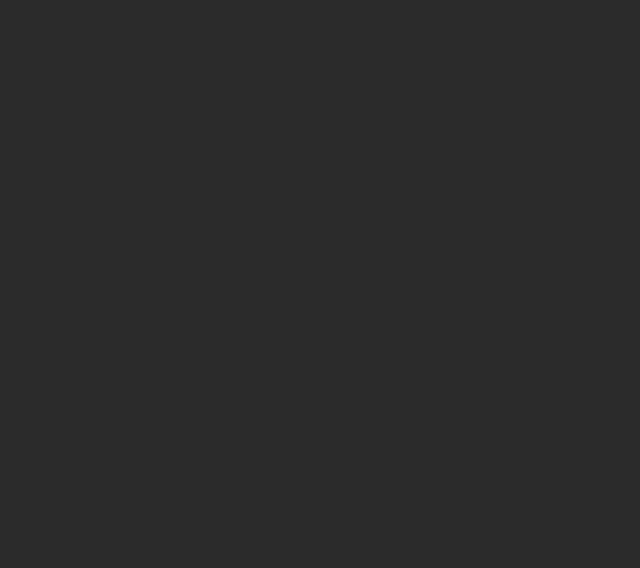
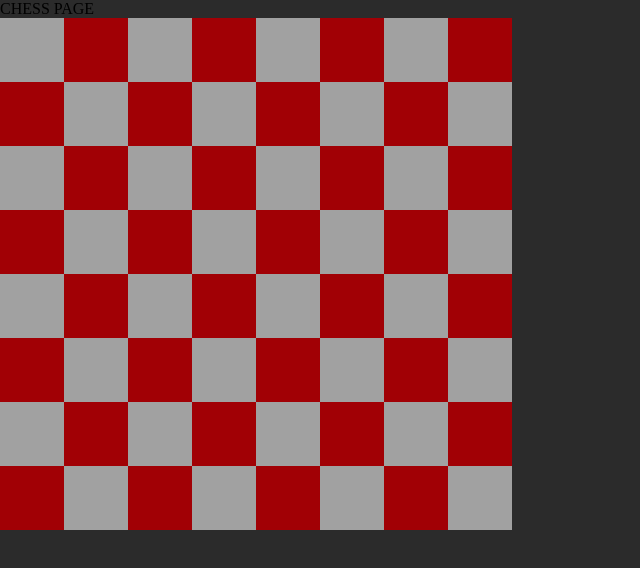
Before and after one commit to acedrow/pw, a React app: page /chess in a window 1280 px wide. Shown: the top 568 px of the page, without its empty margins (0-640 px from the left). Built offline with nearby package versions, Linux system fonts and the light colour scheme.

Commit message:
chess in progress

```diff
--- /dev/null
+++ b/src/chess/constants.ts
@@ -0,0 +1,52 @@
+export const BOARD_WHITE = '#a1a1a1'
+export const BOARD_BLACK = '#a10005'
+
+export enum PIECES {
+  WHITE_KING = '♔',
+  WHITE_QUEEN = '♕',
+  WHITE_ROOK = '♖',
+  WHITE_BISHOP = '♗',
+  WHITE_KNIGHT = '♘',
+  WHITE_PAWN = '♙',
+
+  BLACK_KING = '♚',
+  BLACK_QUEEN = '♛',
+  BLACK_ROOK = '♜',
+  BLACK_BISHOP = '♝',
+  BLACK_KNIGHT = '♞',
+  BLACK_PAWN = '♟︎',
+}
+
+type coordinatePoint = {
+  x: number
+  y: number
+}
+
+const startPos = new Map<coordinatePoint, PIECES>()
+startPos.set({ x: 0, y: 0 }, PIECES.WHITE_ROOK)
+startPos.set({ x: 1, y: 0 }, PIECES.WHITE_KNIGHT)
+startPos.set({ x: 2, y: 0 }, PIECES.WHITE_BISHOP)
+startPos.set({ x: 3, y: 0 }, PIECES.WHITE_QUEEN)
+startPos.set({ x: 4, y: 0 }, PIECES.WHITE_KING)
+startPos.set({ x: 5, y: 0 }, PIECES.WHITE_BISHOP)
+startPos.set({ x: 6, y: 0 }, PIECES.WHITE_KNIGHT)
+startPos.set({ x: 7, y: 0 }, PIECES.WHITE_ROOK)
+
+for (let x = 0; x < 8; x++) {
+  startPos.set({ x: x, y: 0 }, PIECES.WHITE_PAWN)
+}
+
+startPos.set({ x: 0, y: 6 }, PIECES.BLACK_ROOK)
+startPos.set({ x: 1, y: 6 }, PIECES.BLACK_KNIGHT)
+startPos.set({ x: 2, y: 6 }, PIECES.BLACK_BISHOP)
+startPos.set({ x: 3, y: 6 }, PIECES.BLACK_QUEEN)
+startPos.set({ x: 4, y: 6 }, PIECES.BLACK_QUEEN)
+startPos.set({ x: 5, y: 6 }, PIECES.BLACK_BISHOP)
+startPos.set({ x: 6, y: 6 }, PIECES.BLACK_KNIGHT)
+startPos.set({ x: 7, y: 6 }, PIECES.BLACK_ROOK)
+
+for (let x = 0; x < 8; x++) {
+  startPos.set({ x: x, y: 7 }, PIECES.BLACK_PAWN)
+}
+
+export const STARTING_POSITIONS = startPos
--- /dev/null
+++ b/src/chess/index.tsx
@@ -0,0 +1,76 @@
+import React, { useEffect, useState } from 'react'
+import styled from 'styled-components'
+import { BOARD_WHITE, BOARD_BLACK, STARTING_POSITIONS } from './constants'
+console.log('startpos', STARTING_POSITIONS)
+console.log('get test', STARTING_POSITIONS.get({ x: 0, y: 0 }))
+
+type TileState = {
+  color: string
+  contents?: string
+}
+
+const TileContainer = styled.div<{ color: string }>`
+  color: white;
+  width: 4rem;
+  height: 4rem;
+  background-color: ${(p) => p.color};
+`
+
+const RowHolder = styled.div`
+  display: flex;
+  flex-direction: row;
+`
+
+const ColHolder = styled.div`
+  display: flex;
+  flex-direction: column;
+`
+
+const initializeBoard = (): TileState[][] => {
+  const startingBoard: TileState[][] = []
+  for (let x = 0; x < 8; x++) {
+    startingBoard[x] = []
+    for (let y = 0; y < 8; y++) {
+      console.log('x:', x, 'y', y)
+      startingBoard[x][y] = {
+        color:
+          x % 2 === 0
+            ? y % 2 === 0
+              ? BOARD_WHITE
+              : BOARD_BLACK
+            : y % 2 === 0
+            ? BOARD_BLACK
+            : BOARD_WHITE,
+        contents: STARTING_POSITIONS.get({ x: x, y: y } || null),
+      }
+    }
+  }
+  return startingBoard
+}
+
+const ChessMain = () => {
+  const [board] = useState<TileState[][]>(initializeBoard())
+
+  useEffect(() => {
+    console.log('board', board)
+  }, [board])
+
+  const test = [1, 2, 3]
+
+  return (
+    <>
+      CHESS PAGE
+      <RowHolder>
+        {board?.map((row, x) => (
+          <ColHolder>
+            {row.map((col, y) => (
+              <TileContainer color={col.color}>{col.contents}</TileContainer>
+            ))}
+          </ColHolder>
+        ))}
+      </RowHolder>
+    </>
+  )
+}
+
+export default ChessMain
--- a/src/home/SlotMachineText.tsx
+++ b/src/home/SlotMachineText.tsx
@@ -5,19 +5,22 @@ const homepagePhrases = [
   'dungeon master',
   'barbel gremlin',
   'märzentrinker',
-  'miniature-painter',
+  'miniature painter',
   'guitarist',
   'songwriter',
   'bassist',
   'enormous nerd',
   'ex-fencer',
-  'memelord',
-  'bedroom engineer',
-  'rock-climber',
+  'ascendent memelord',
+  'orb-gazer',
+  'caster of auguries',
+  'astral projector',
+  'professional amateur',
+  'rock climber',
   'raleigh rider',
   'strategy gamer',
   'taco connoisseur',
-  'canoe-sterner',
+  'canoe sterner',
   'green pepper afficionado',
   'red bull racing superfan',
   'dice crafter',
@@ -31,7 +34,6 @@ const homepagePhrases = [
 ]
 
 //currently can't change this or font size without breaking styling 🙃🙃
-
 const reelItemHeightPixels = 45
 
 function getNewReelTop(max: number) {
--- a/src/index.tsx
+++ b/src/index.tsx
@@ -1,5 +1,6 @@
 import ReactDOM from 'react-dom'
 import { BrowserRouter as Router, Route, Switch } from 'react-router-dom'
+import ChessMain from './chess'
 import Homepage from './home/homepage'
 import GlobalStyle from './styles/globalStyle'
 
@@ -8,8 +9,8 @@ ReactDOM.render(
     <GlobalStyle />
 
     <Switch>
-      <Route exact path="/test">
-        <div>IM A TEST PAGE!</div>
+      <Route exact path="/chess">
+        <ChessMain />
       </Route>
       <Route exact path="/">
         <Homepage />
```
